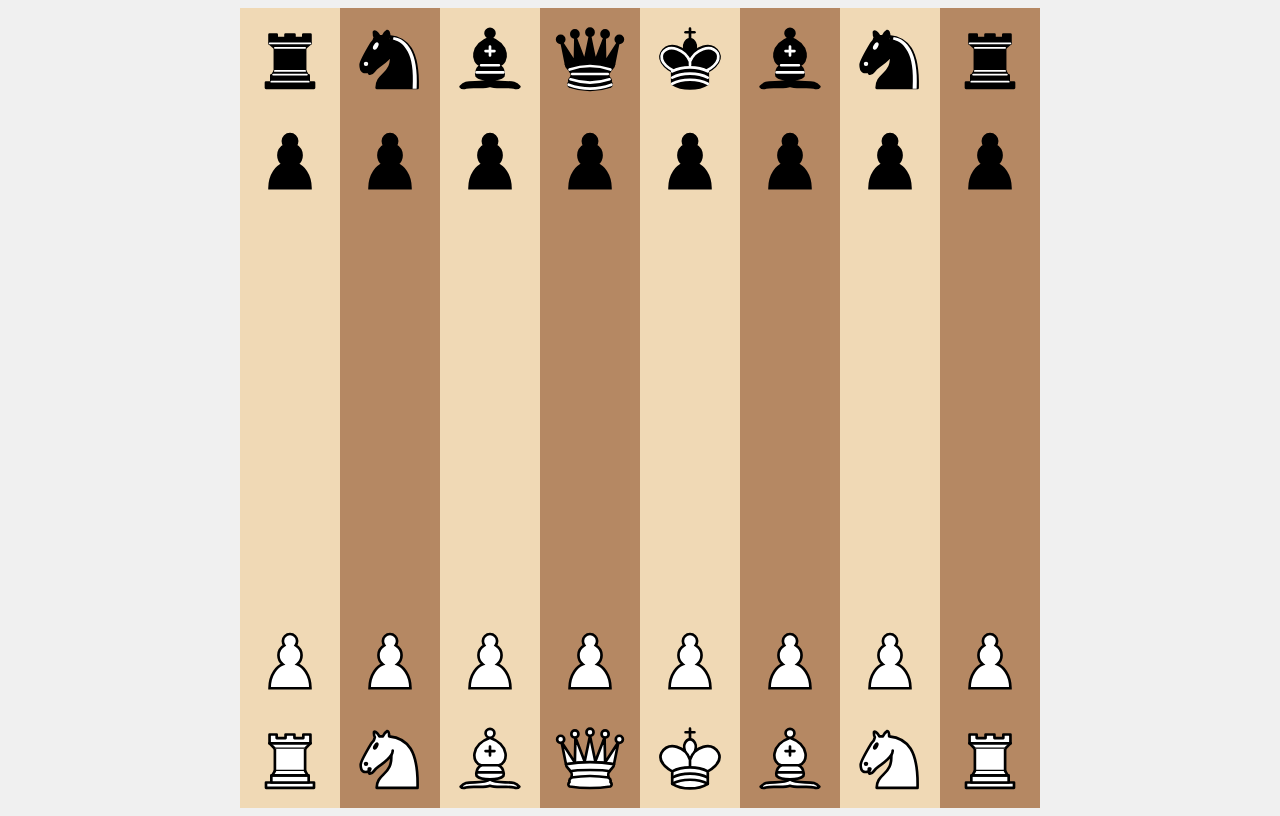
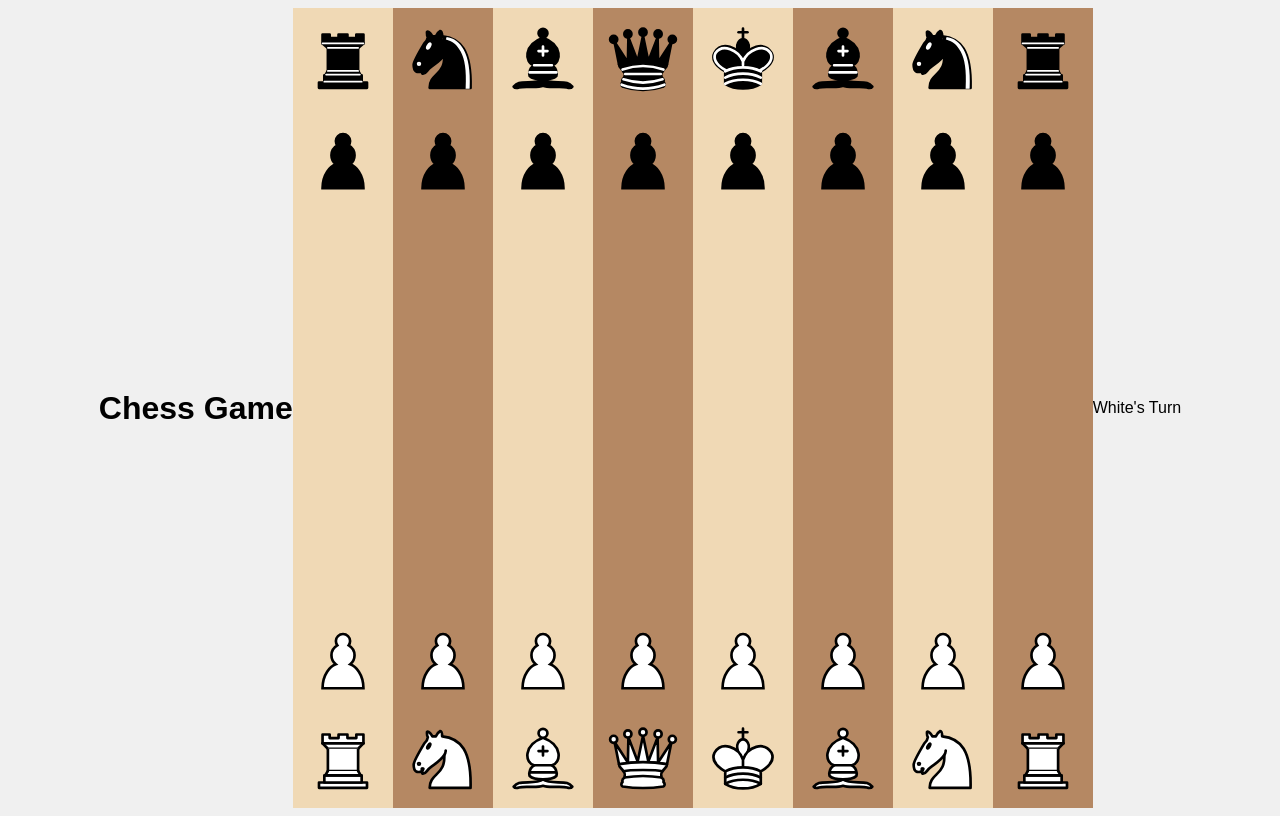
Before and after one commit to claxxer/chess, a plain HTML site: page index.html in a window 1280 px wide. Drawn offline with Linux system fonts and the light colour scheme.

Commit message:
Update index.html

```diff
--- a/index.html
+++ b/index.html
@@ -7,7 +7,9 @@
   <link rel="stylesheet" href="styles.css">
 </head>
 <body>
+  <h1>Chess Game</h1>
   <div id="chessboard" class="chessboard"></div>
+  <p id="status">White's Turn</p>
 
   <script src="script.js"></script>
 </body>
```
